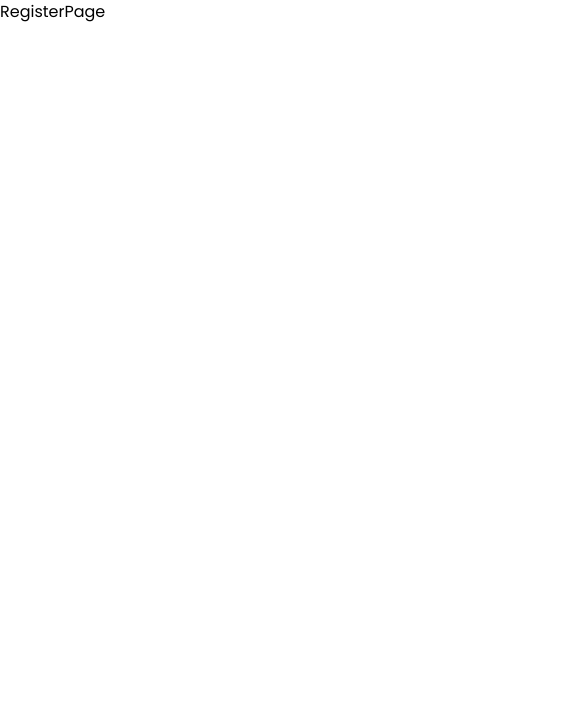
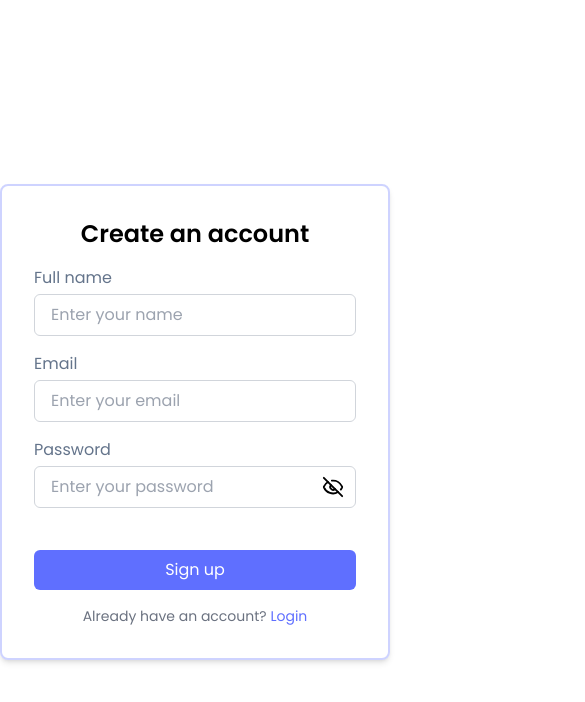
Before and after one commit to Sakibahmed2/quick-care-frontend, a Next.js app: page /register in a window 390 px wide. Shown: the top 702 px of the page, 585 px wide, since content can reach past the window. Built offline with nearby package versions, Linux system fonts and the light colour scheme.

Commit message:
login and register page done

```diff
--- a/package.json
+++ b/package.json
@@ -14,6 +14,7 @@
     "next": "15.1.5",
     "react": "^19.0.0",
     "react-dom": "^19.0.0",
+    "react-hook-form": "^7.54.2",
     "tailwind-merge": "^2.6.0"
   },
   "devDependencies": {
--- a/src/app/globals.css
+++ b/src/app/globals.css
@@ -6,6 +6,14 @@
   margin: 0;
   padding: 0;
   box-sizing: border-box;
+}
+
+input {
+  @apply py-2 px-4 rounded-md border border-gray-300;
+}
+
+input:focus {
+  @apply outline-none border-primary;
 }
 
 @layer components {
--- a/src/app/login/page.tsx
+++ b/src/app/login/page.tsx
@@ -1,7 +1,113 @@
-import React from "react";
+"use client";
+
+import { cn } from "@/utils/cn";
+import { Eye, EyeOff } from "lucide-react";
+import Link from "next/link";
+import { useState } from "react";
+import { useForm } from "react-hook-form";
+
+type TLoginData = {
+  email: string;
+  password: string;
+};
 
 const LoginPage = () => {
-  return <div>LoginPage</div>;
+  const [isPasswordVisible, setIsPasswordVisible] = useState(false);
+
+  const {
+    register,
+    handleSubmit,
+    formState: { errors },
+  } = useForm<TLoginData>({
+    defaultValues: {
+      email: "",
+      password: "",
+    },
+  });
+
+  const onSubmit = (data: TLoginData) => {
+    console.log(data);
+  };
+
+  return (
+    <div className="flex items-center justify-center h-screen">
+      <div className="border-primary/30 border-2 p-8 shadow-md w-full max-w-[400px] rounded-lg">
+        <h1 className="text-2xl font-semibold text-center mb-4">Login</h1>
+
+        <form
+          onSubmit={handleSubmit(onSubmit)}
+          className="flex flex-col gap-4 "
+        >
+          <div className="flex flex-col gap-1">
+            <label htmlFor="email" className="text-slate-500">
+              Email
+            </label>
+            <input
+              placeholder="Enter your email"
+              {...register("email", {
+                required: "Email is required",
+                pattern: {
+                  value: /^[a-zA-Z0-9._%+-]+@[a-zA-Z0-9.-]+\.[a-zA-Z]{2,4}$/,
+                  message: "Invalid email address",
+                },
+              })}
+            />
+            {errors.email && (
+              <span className="text-red-500 text-sm">
+                {errors.email.message}
+              </span>
+            )}
+          </div>
+
+          <div className="flex flex-col gap-1">
+            <label htmlFor="password" className="text-slate-500">
+              Password
+            </label>
+            <input
+              type={isPasswordVisible ? "text" : "password"}
+              placeholder="Enter your password"
+              {...register("password", {
+                required: "Password is required",
+                minLength: {
+                  value: 6,
+                  message: "Password must be at least 8 characters",
+                },
+              })}
+            />
+            {errors.password && (
+              <span className="text-red-500 text-sm">
+                {errors.password.message}
+              </span>
+            )}
+
+            <span
+              className={cn(
+                "cursor-pointer relative md:eft-[300px] left-72 ",
+                errors.password ? "bottom-14" : "bottom-9"
+              )}
+              onClick={() => setIsPasswordVisible(!isPasswordVisible)}
+            >
+              {isPasswordVisible ? <Eye size={22} /> : <EyeOff size={22} />}
+            </span>
+          </div>
+
+          <button
+            type="submit"
+            className="bg-primary text-white py-2 rounded-md"
+          >
+            Login
+          </button>
+
+          <p className="text-center text-sm text-gray-500">
+            Don&rsquo;t have an account?{" "}
+            <Link href="/register" className="text-primary">
+              Register
+            </Link>
+          </p>
+        </form>
+      </div>
+    </div>
+  );
 };
 
 export default LoginPage;
--- a/src/app/register/page.tsx
+++ b/src/app/register/page.tsx
@@ -1,7 +1,124 @@
-import React from "react";
+"use client";
+
+import { cn } from "@/utils/cn";
+import { Eye, EyeOff } from "lucide-react";
+import Link from "next/link";
+import { useState } from "react";
+import { useForm } from "react-hook-form";
+
+type TLoginData = {
+  name: string;
+  email: string;
+  password: string;
+};
 
 const RegisterPage = () => {
-  return <div>RegisterPage</div>;
+  const [isPasswordVisible, setIsPasswordVisible] = useState(false);
+
+  const {
+    register,
+    handleSubmit,
+    formState: { errors },
+  } = useForm<TLoginData>({
+    defaultValues: {
+      name: "",
+      email: "",
+      password: "",
+    },
+  });
+
+  const onSubmit = (data: TLoginData) => {
+    console.log(data);
+  };
+
+  return (
+    <div className="flex items-center justify-center h-screen">
+      <div className="border-primary/30 border-2 p-8 shadow-md w-full max-w-[400px] rounded-lg">
+        <h1 className="text-2xl font-semibold text-center mb-4">
+          Create an account
+        </h1>
+
+        <form
+          onSubmit={handleSubmit(onSubmit)}
+          className="flex flex-col gap-4 "
+        >
+          <div className="flex flex-col gap-1">
+            <label htmlFor="email" className="text-slate-500">
+              Full name
+            </label>
+            <input placeholder="Enter your name" {...register("name")} />
+          </div>
+
+          <div className="flex flex-col gap-1">
+            <label htmlFor="email" className="text-slate-500">
+              Email
+            </label>
+            <input
+              placeholder="Enter your email"
+              {...register("email", {
+                required: "Email is required",
+                pattern: {
+                  value: /^[a-zA-Z0-9._%+-]+@[a-zA-Z0-9.-]+\.[a-zA-Z]{2,4}$/,
+                  message: "Invalid email address",
+                },
+              })}
+            />
+            {errors.email && (
+              <span className="text-red-500 text-sm">
+                {errors.email.message}
+              </span>
+            )}
+          </div>
+
+          <div className="flex flex-col gap-1">
+            <label htmlFor="password" className="text-slate-500">
+              Password
+            </label>
+            <input
+              type={isPasswordVisible ? "text" : "password"}
+              placeholder="Enter your password"
+              {...register("password", {
+                required: "Password is required",
+                minLength: {
+                  value: 6,
+                  message: "Password must be at least 8 characters",
+                },
+              })}
+            />
+            {errors.password && (
+              <span className="text-red-500 text-sm">
+                {errors.password.message}
+              </span>
+            )}
+
+            <span
+              className={cn(
+                "cursor-pointer relative md:eft-[300px] left-72 ",
+                errors.password ? "bottom-14" : "bottom-9"
+              )}
+              onClick={() => setIsPasswordVisible(!isPasswordVisible)}
+            >
+              {isPasswordVisible ? <Eye size={22} /> : <EyeOff size={22} />}
+            </span>
+          </div>
+
+          <button
+            type="submit"
+            className="bg-primary text-white py-2 rounded-md"
+          >
+            Sign up
+          </button>
+
+          <p className="text-center text-sm text-gray-500">
+            Already have an account?{" "}
+            <Link href="/login" className="text-primary">
+              Login
+            </Link>
+          </p>
+        </form>
+      </div>
+    </div>
+  );
 };
 
 export default RegisterPage;
--- a/src/components/shared/navbar/Navbar.tsx
+++ b/src/components/shared/navbar/Navbar.tsx
@@ -1,6 +1,7 @@
 import logo from "@/assets/logo.png";
 import Container from "@/components/UI/Container";
 import Image from "next/image";
+import Link from "next/link";
 
 const items = [
   {
@@ -52,7 +53,9 @@ const Navbar = () => {
 
           {/* button section */}
           <div className="flex items-center gap-4">
-            <button className="btn-small btn-primary ">Login</button>
+            <Link href={"/login"}>
+              <button className="btn-small btn-primary">Login</button>
+            </Link>
           </div>
         </div>
       </div>
```
Also changed, not shown: 1 other file (tests, documents, lock files or other folders).
